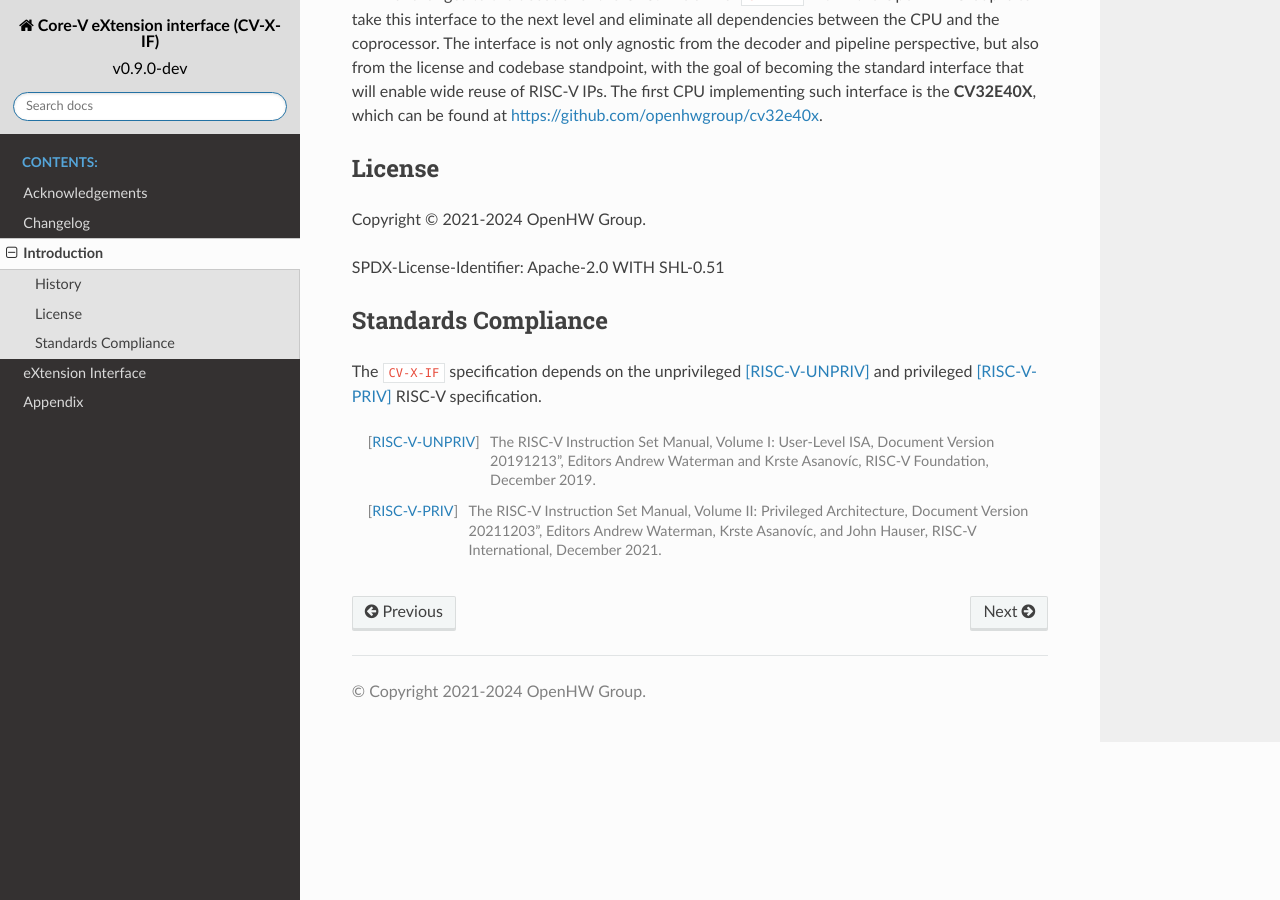
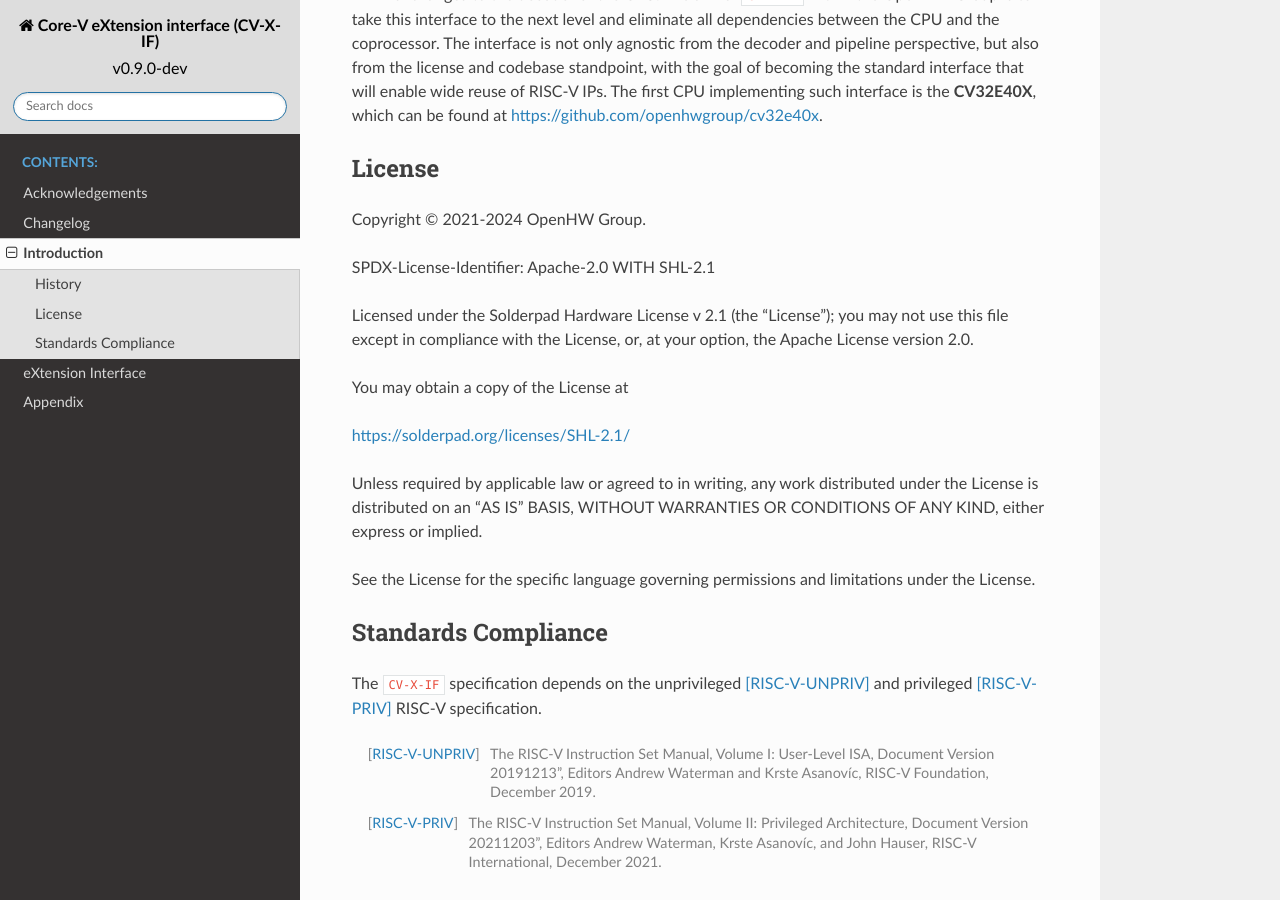
Before and after one commit to openhwgroup/core-v-xif, a Sphinx documentation site: the page built from docs/source/intro.rst, in a window 1280 px wide and 900 px high, scrolled down 859 px. Built offline with Sphinx 7.4.7 and the Read the Docs theme 2.0.0, drawn with Linux system fonts in a browser that asks for light colours.

Commit message:
Upgrading license from SHL-0.51 to SHL-2.1

```diff
--- a/docs/source/intro.rst
+++ b/docs/source/intro.rst
@@ -24,7 +24,17 @@
 -------
 Copyright © |copyright|.
 
-SPDX-License-Identifier: Apache-2.0 WITH SHL-0.51
+SPDX-License-Identifier: Apache-2.0 WITH SHL-2.1
+
+Licensed under the Solderpad Hardware License v 2.1 (the "License"); you may not use this file except in compliance with the License, or, at your option, the Apache License version 2.0.
+
+You may obtain a copy of the License at
+
+https://solderpad.org/licenses/SHL-2.1/
+
+Unless required by applicable law or agreed to in writing, any work distributed under the License is distributed on an "AS IS" BASIS, WITHOUT WARRANTIES OR CONDITIONS OF ANY KIND, either express or implied.
+
+See the License for the specific language governing permissions and limitations under the License.
 
 Standards Compliance
 --------------------
```
Also changed, not shown: 1 other file.
